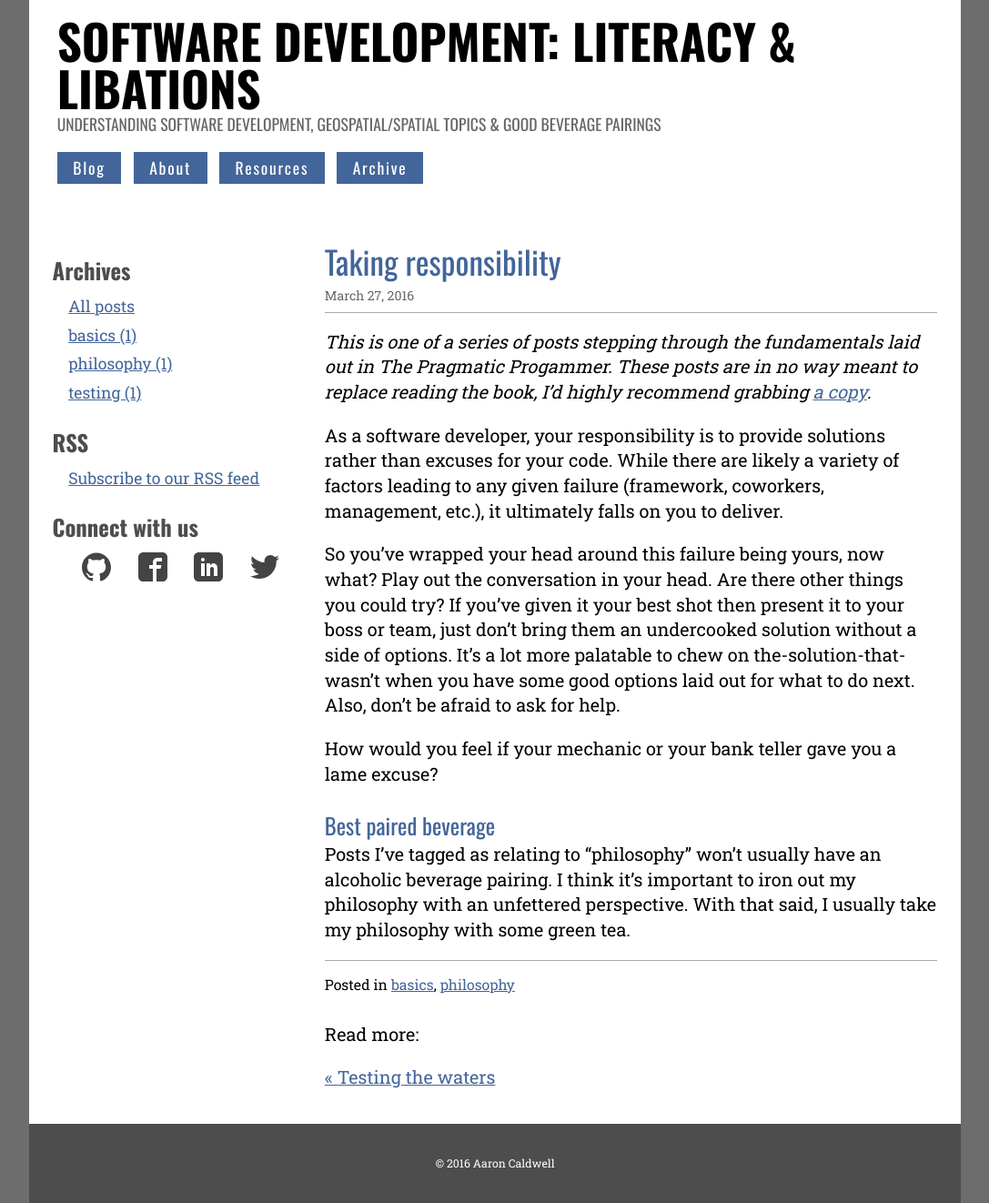
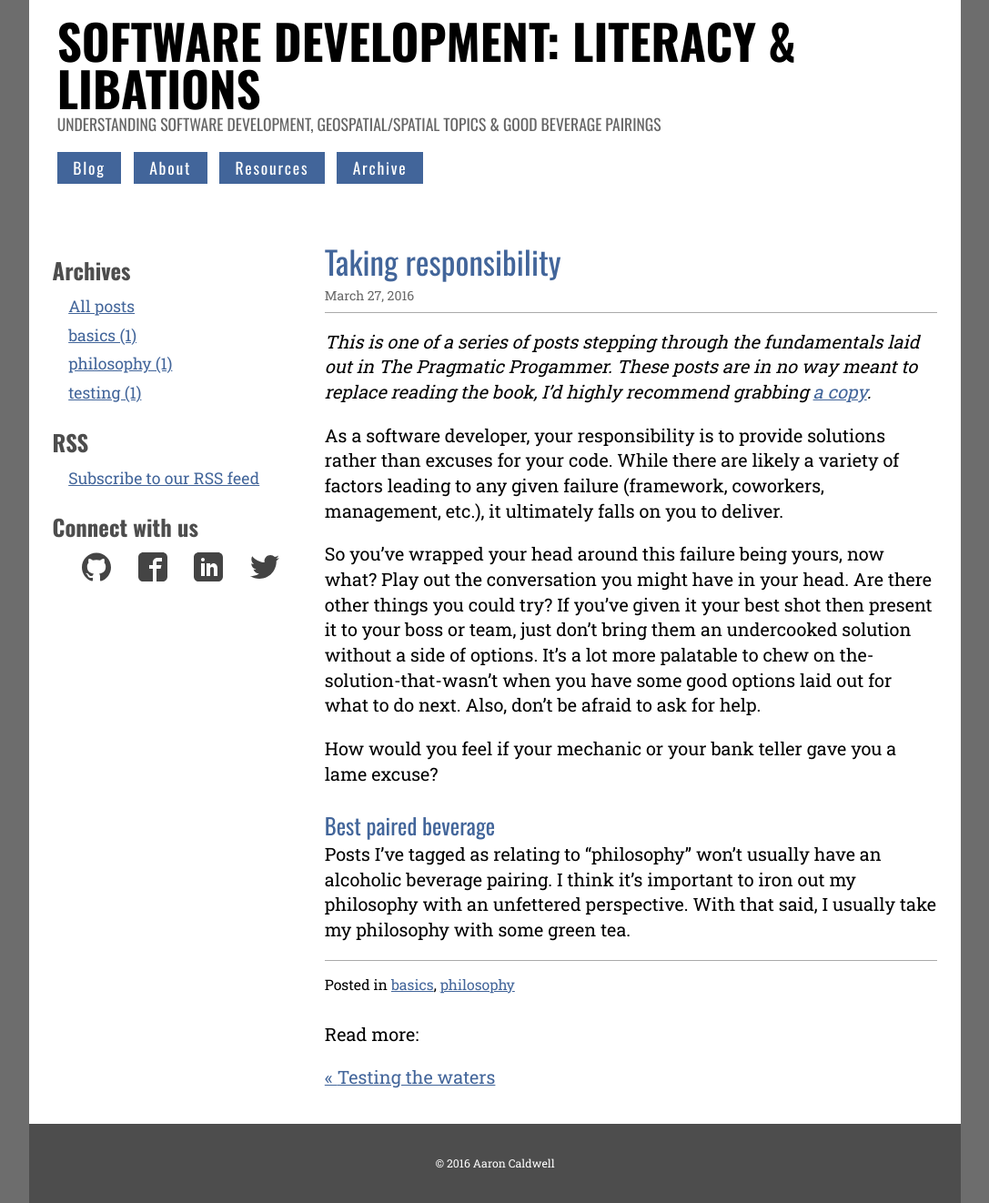
Before and after one commit to aaronjcaldwell/aaronjcaldwell.github.io, a Jekyll site: the page built from _posts/2016-03-27-Taking-responsibility.md, in a window 1280 px wide. Shown: the whole page at 91% size, without its empty margins (96-1183 px from the left). Built offline with Jekyll 4.4.1, drawn with Linux system fonts in a browser that asks for light colours.

Commit message:
Readability

```diff
--- a/_posts/2016-03-27-Taking-responsibility.md
+++ b/_posts/2016-03-27-Taking-responsibility.md
@@ -9,7 +9,7 @@ tags: [basics, philosophy]
 
 As a software developer, your responsibility is to provide solutions rather than excuses for your code. While there are likely a variety of factors leading to any given failure  <!-- more -->(framework, coworkers, management, etc.), it ultimately falls on you to deliver.
 
-So you've wrapped your head around this failure being yours, now what? Play out the conversation in your head. Are there other things you could try? If you've given it your best shot then present it to your boss or team, just don't bring them an undercooked solution without a side of options. It's a lot more palatable to chew on the-solution-that-wasn't when you have some good options laid out for what to do next. Also, don't be afraid to ask for help.
+So you've wrapped your head around this failure being yours, now what? Play out the conversation you might have in your head. Are there other things you could try? If you've given it your best shot then present it to your boss or team, just don't bring them an undercooked solution without a side of options. It's a lot more palatable to chew on the-solution-that-wasn't when you have some good options laid out for what to do next. Also, don't be afraid to ask for help.
 
 How would you feel if your mechanic or your bank teller gave you a lame excuse?
 
```
